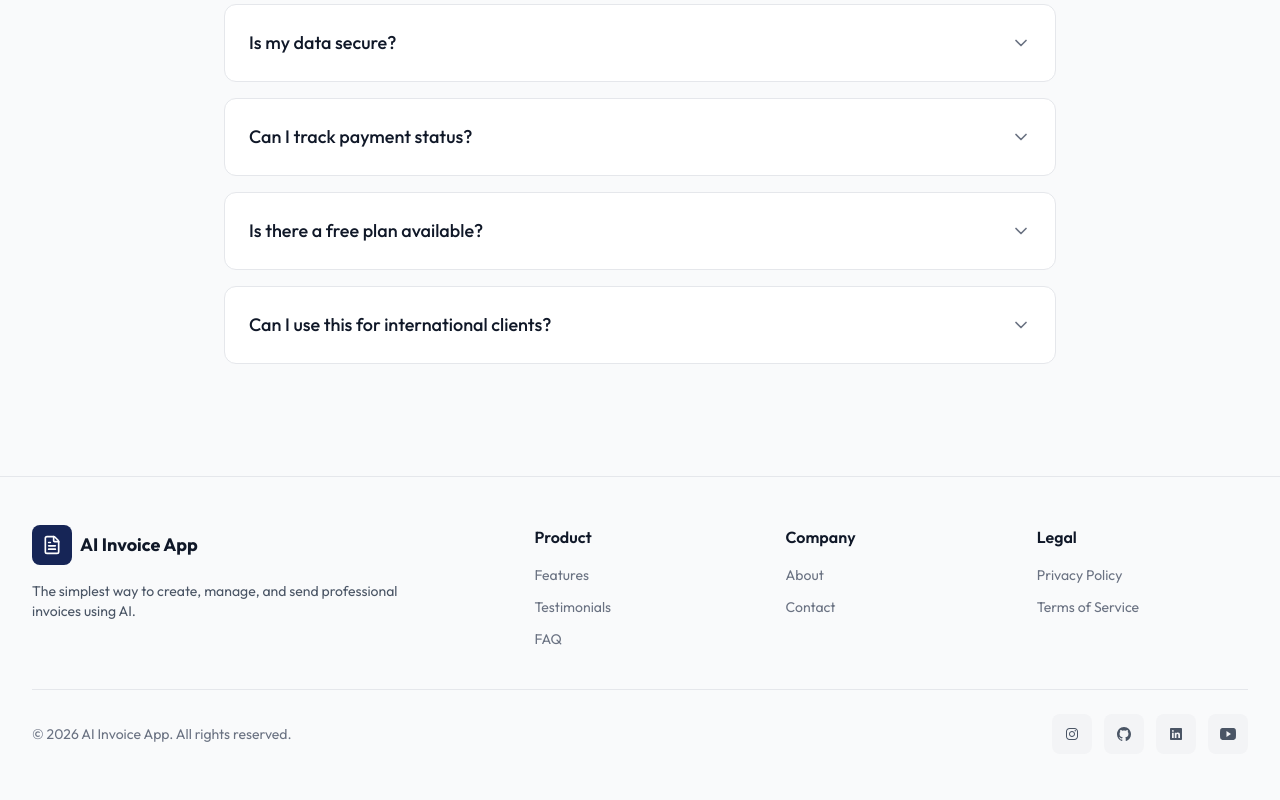
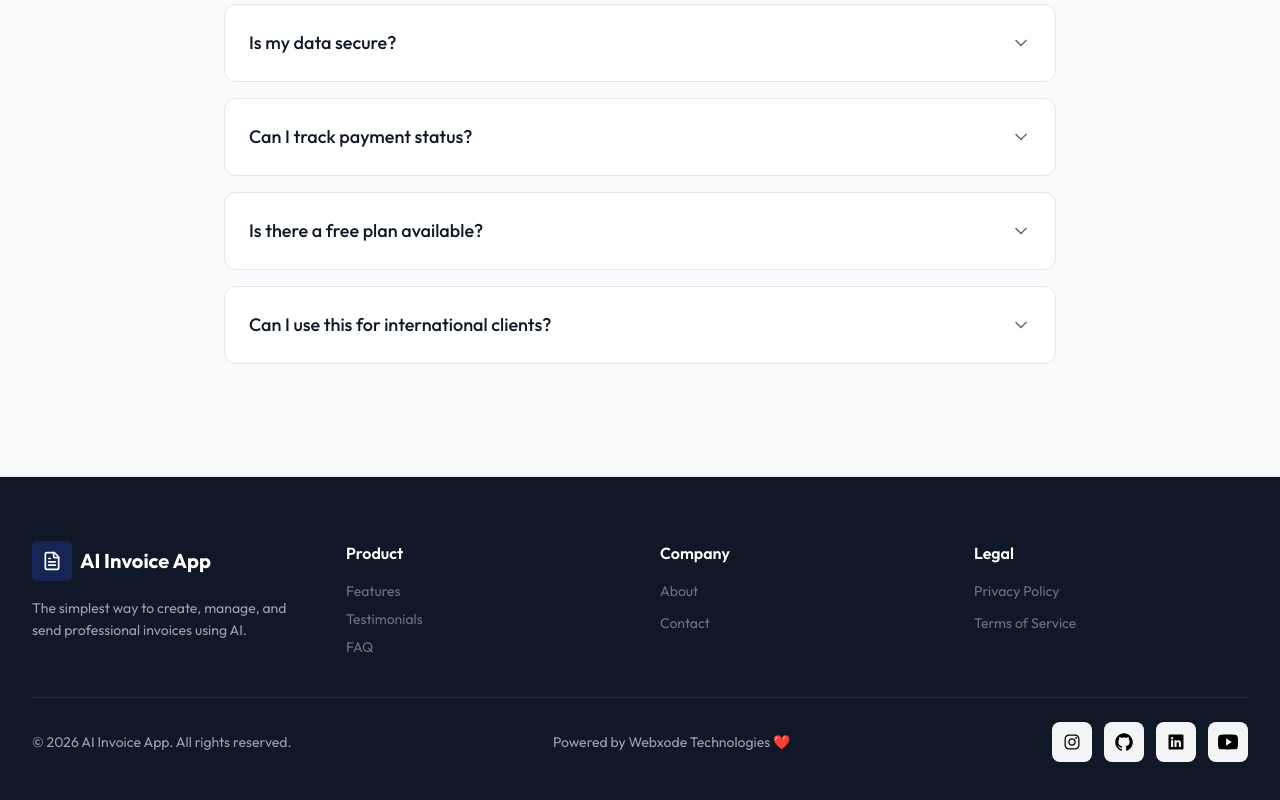
Before and after one commit to WebXodeTechnologies/ai_invoice, a React (Vite) app in the folder frontend/invoice-generator/: page / in a window 1280 px wide. Shown: the part 2621-3421 px from the top of the page. Built offline with nearby package versions, Linux system fonts and the light colour scheme.

Commit message:
Corrections in the footer

```diff
--- a/frontend/invoice-generator/src/components/landing/Footer.jsx
+++ b/frontend/invoice-generator/src/components/landing/Footer.jsx
@@ -1,7 +1,11 @@
 import { Link } from "react-router-dom";
 
-
-import { IoLogoGithub, IoLogoInstagram,IoLogoYoutube, IoLogoLinkedin    } from "react-icons/io";
+import {
+  IoLogoGithub,
+  IoLogoInstagram,
+  IoLogoYoutube,
+  IoLogoLinkedin,
+} from "react-icons/io";
 import { FileText } from "lucide-react";
 
 const FooterLink = ({ href, to, children }) => {
@@ -38,79 +42,106 @@
 
 const Footer = () => {
   return (
-    <footer className="bg-gray-50 border-t border-gray-200">
-      <div className="max-w-7xl mx-auto px-4 sm:px-6 lg:px-8 py-12">
-
-        <div className="grid grid-cols-1 sm:grid-cols-2 lg:grid-cols-5 gap-10">
-
+    <footer className="bg-gray-900 border-t border-gray-200">
+      <div className="max-w-7xl mx-auto px-4 sm:px-6 lg:px-8 py-16">
+        <div className="grid grid-cols-1 sm:grid-cols-2 lg:grid-cols-4 gap-10">
           {/* Brand */}
-          <div className="lg:col-span-2">
+          <div className="space-y-4 md:col-span-2 lg:col-span-1">
             <Link to="/" className="flex items-center gap-2 mb-4">
-              <div className="w-10 h-10 bg-blue-950 rounded-lg flex items-center justify-center text-white">
-                <FileText className="w-5 h-5" />
+              <div className="w-10 h-10 bg-blue-950 rounded-md flex items-center justify-center">
+                <FileText className="w-5 h-5 text-white" />
               </div>
-              <span className="font-bold text-lg text-gray-900">
+              <span className="font-bold text-xl text-white">
                 AI Invoice App
               </span>
             </Link>
-
-            <p className="text-gray-600 text-sm max-w-sm">
-              The simplest way to create, manage, and send professional invoices using AI.
+            <p className="text-gray-400 text-sm max-w-sm leading-relaxed">
+              The simplest way to create, manage, and send professional invoices
+              using AI.
             </p>
           </div>
 
           {/* Product */}
           <div>
-            <h3 className="font-semibold text-gray-900 mb-4">Product</h3>
-            <ul className="space-y-3 text-sm">
-              <li><FooterLink href="#features">Features</FooterLink></li>
-              <li><FooterLink href="#testimonials">Testimonials</FooterLink></li>
-              <li><FooterLink href="#faq">FAQ</FooterLink></li>
+            <h3 className="font-semibold text-base  mb-4 text-white">
+              Product
+            </h3>
+            <ul className="space-y-2 text-sm">
+              <li>
+                <FooterLink href="#features">Features</FooterLink>
+              </li>
+              <li>
+                <FooterLink href="#testimonials">Testimonials</FooterLink>
+              </li>
+              <li>
+                <FooterLink href="#faq">FAQ</FooterLink>
+              </li>
             </ul>
           </div>
 
           {/* Company */}
           <div>
-            <h3 className="font-semibold text-gray-900 mb-4">Company</h3>
-            <ul className="space-y-3 text-sm">
-              <li><FooterLink to="/about">About</FooterLink></li>
-              <li><FooterLink to="/contact">Contact</FooterLink></li>
+            <h3 className="font-semibold text-base  mb-4 text-white">
+              Company
+            </h3>
+            <ul className="space-y-3 text-sm ">
+              <li>
+                <FooterLink to="/about">About</FooterLink>
+              </li>
+              <li>
+                <FooterLink to="/contact">Contact</FooterLink>
+              </li>
             </ul>
           </div>
 
           {/* Legal */}
           <div>
-            <h3 className="font-semibold text-gray-900 mb-4">Legal</h3>
+            <h3 className="font-semibold text-base  mb-4 text-white">Legal</h3>
             <ul className="space-y-3 text-sm">
-              <li><FooterLink to="/privacy">Privacy Policy</FooterLink></li>
-              <li><FooterLink to="/terms">Terms of Service</FooterLink></li>
+              <li>
+                <FooterLink to="/privacy">Privacy Policy</FooterLink>
+              </li>
+              <li>
+                <FooterLink to="/terms">Terms of Service</FooterLink>
+              </li>
             </ul>
           </div>
-
         </div>
 
         {/* Bottom */}
-        <div className="mt-10 pt-6 border-t border-gray-200 flex flex-col sm:flex-row items-center justify-between gap-4">
-
-          <p className="text-sm text-gray-500">
+        <div className="mt-10 pt-6 border-t border-gray-800 flex flex-col sm:flex-row items-center justify-between gap-4">
+          <p className="text-sm text-gray-400 ">
             © 2026 AI Invoice App. All rights reserved.
           </p>
-
-          <div className="flex items-center gap-3">
-            <SocialLink>
-              <IoLogoInstagram className="w-4 h-4" />
+          <p className="text-sm text-gray-400 ">
+            Powered by{" "}
+            <a href="https://webxode.com" target="_blank">
+              Webxode Technologies ❤️
+            </a>
+          </p>
+          <div className="flex items-center gap-3 text-black">
+            <SocialLink
+              href="https://www.instagram.com/webxode/"
+              target="_blank"
+            >
+              <IoLogoInstagram className="w-5 h-5" />
             </SocialLink>
-            <SocialLink>
-              <IoLogoGithub className="w-4 h-4" />
+            <SocialLink href="https://github.com/ak220193" target="_blank">
+              <IoLogoGithub className="w-5 h-5" />
             </SocialLink>
-            <SocialLink>
-              <IoLogoLinkedin className="w-4 h-4" />
+            <SocialLink
+              href="https://www.linkedin.com/company/webxode-technologies/?viewAsMember=true"
+              target="_blank"
+            >
+              <IoLogoLinkedin className="w-5 h-5" />
             </SocialLink>
-            <SocialLink>
-              <IoLogoYoutube className="w-4 h-4" />
+            <SocialLink
+              href="https://www.youtube.com/@Webxodetechnologies"
+              target="_blank"
+            >
+              <IoLogoYoutube className="w-5 h-5" />
             </SocialLink>
           </div>
-
         </div>
       </div>
     </footer>
```
